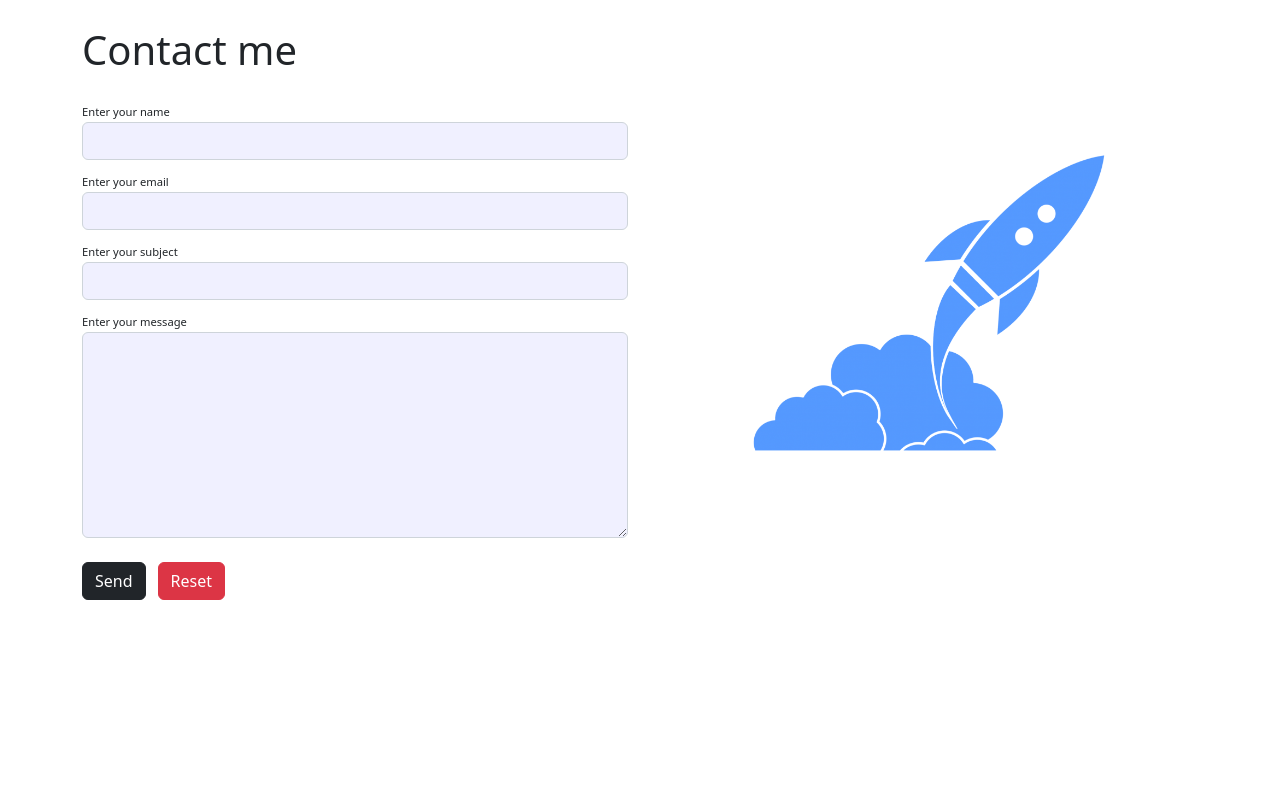
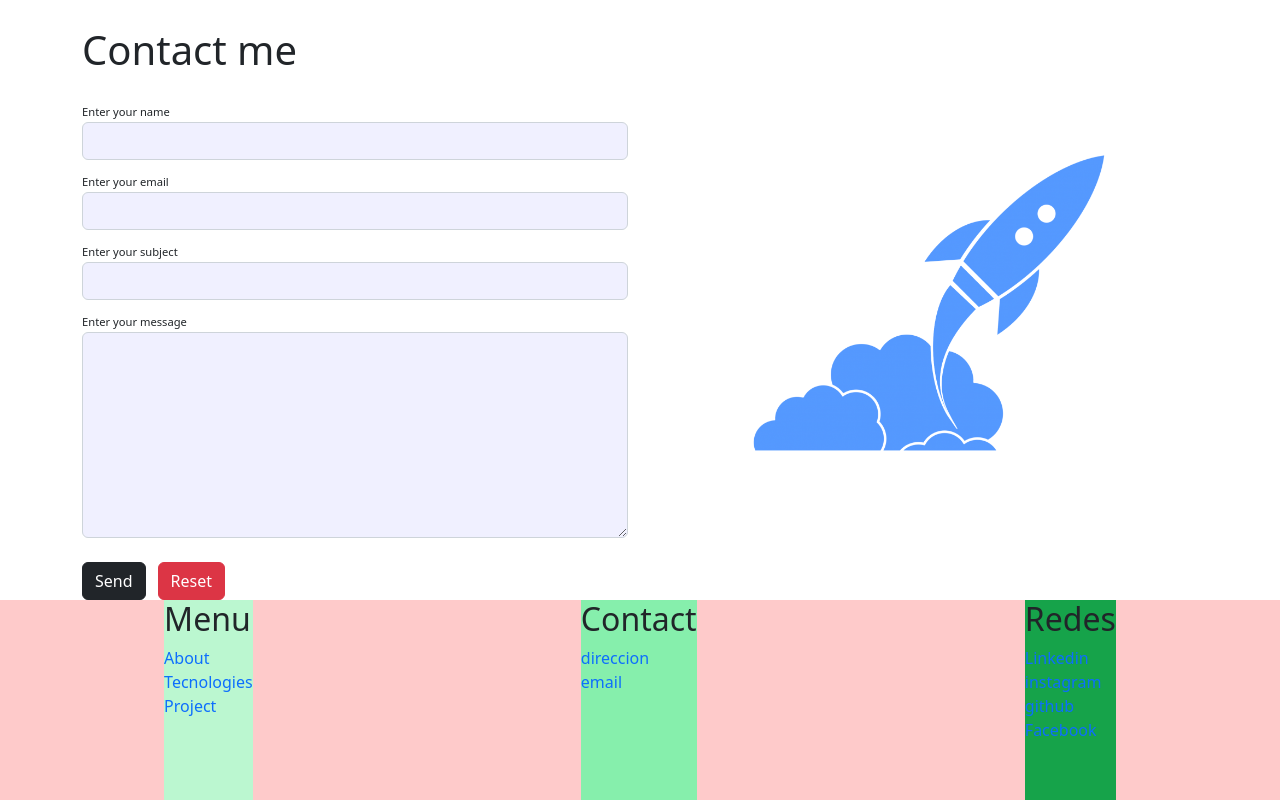
Before and after one commit to NoahNavarrete/Porfolio, a React (Create React App) app: page / in a window 1280 px wide. Shown: the part 2478-3278 px from the top of the page. Before the commit the page ends 3078 px from the top, so only its background shows below. Built offline with nearby package versions, Linux system fonts and the light colour scheme.

Commit message:
se agrega el componente footer

```diff
--- a/src/Components/Footer/Footer.jsx
+++ b/src/Components/Footer/Footer.jsx
@@ -2,7 +2,28 @@ import React from "react";
 
 function Footer () {
     return(
-        <footer>
+        <footer className="h-[200px] bg-red-200 flex justify-around no-underline">
+            <div className="bg-green-200 flex flex-col no-underline">
+                <h2>Menu</h2>
+                <a href="" className="no-underline"> About</a>
+                <a href="" className="no-underline"> Tecnologies</a>
+                <a href="" className="no-underline"> Project</a>
+
+            </div>
+            <div className="bg-green-300 flex flex-col">
+                <h2>Contact</h2>
+                <a href="" className="no-underline"> direccion</a>
+                <a href="" className="no-underline"> email</a>
+
+            </div>
+            <div className="bg-green-600 flex flex-col">
+                <h2>Redes</h2>
+                <a href=""className="no-underline">Linkedin</a>
+                <a href=""className="no-underline">instagram</a>
+                <a href=""className="no-underline">github</a>
+                <a href=""className="no-underline">Facebook</a>
+            </div>
+
 
         </footer>
     )
```
